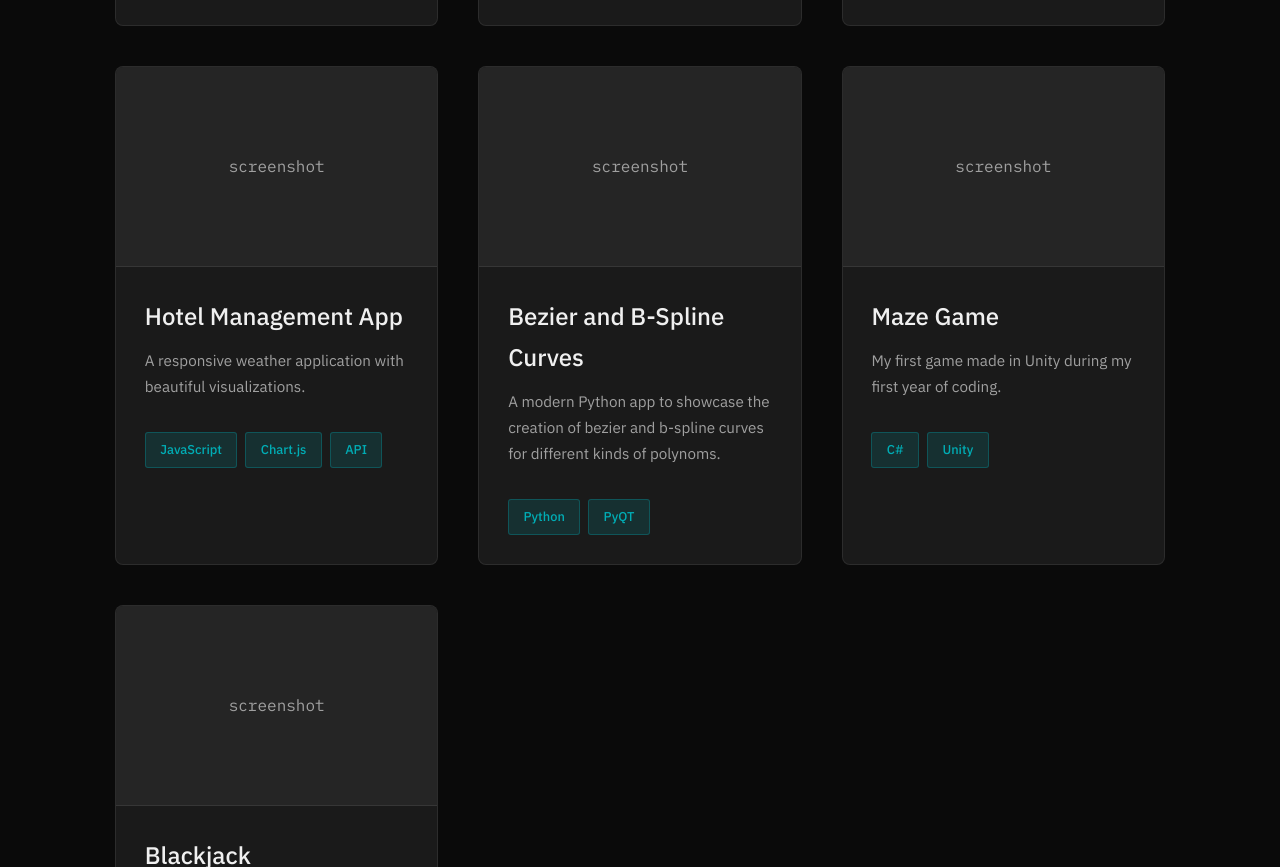
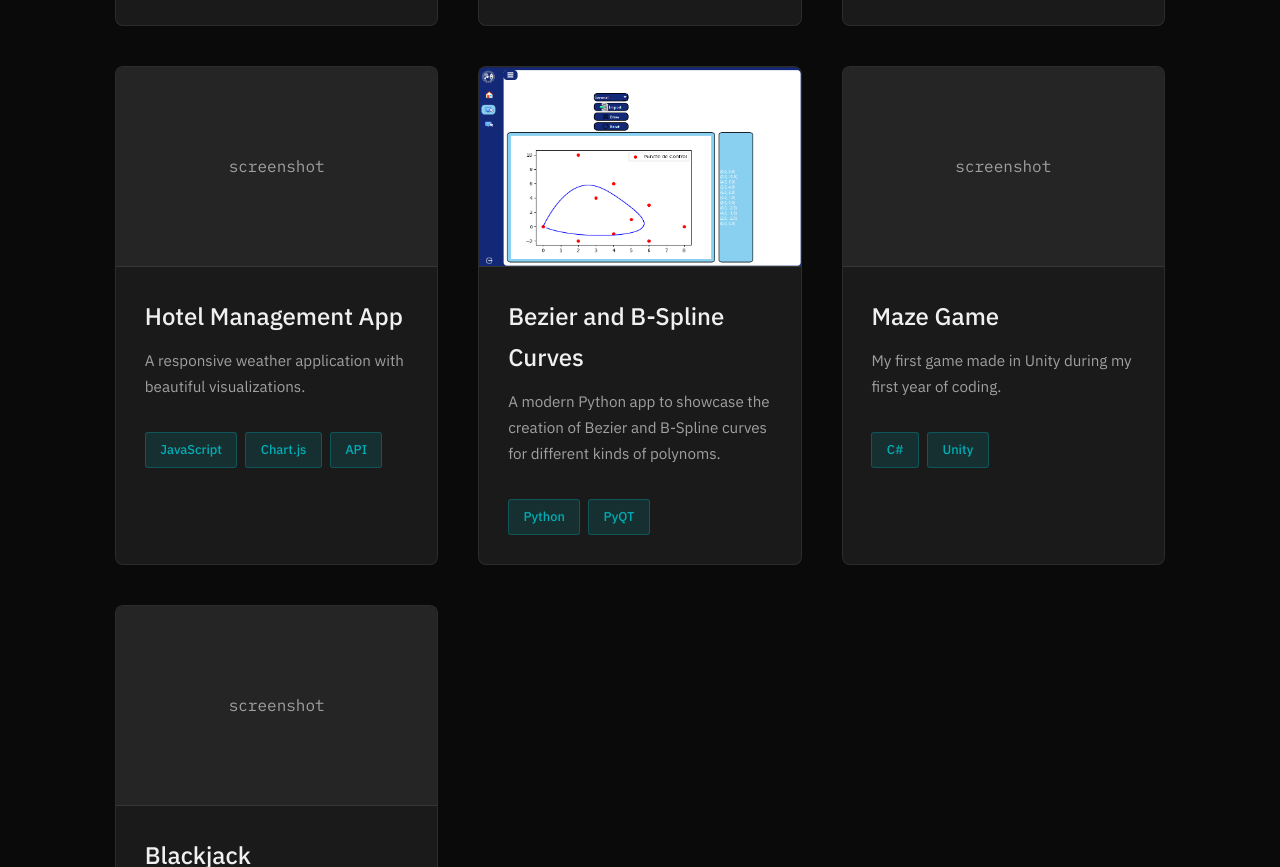
Before and after one commit to davidfilimon/website, a plain HTML site: page index.html in a window 1280 px wide. Shown: the part 2820-3687 px from the top of the page. Drawn offline with Linux system fonts and the light colour scheme.

Commit message:
added bezier and bspline

```diff
--- a/index.html
+++ b/index.html
@@ -167,10 +167,12 @@
 
                 <div class="project-card">
                     <a href="https://github.com/davidfilimon/python" style="text-decoration: none;">
-                    <div class="project-image">screenshot</div>
+                    <div class="project-image">
+                        <img src="poze/bezier_interface.png" alt="Face-Recognition Screenshot" style="width: 100%; height: 100%;"/>
+                    </div>
                     <div class="project-content">
                         <div class="project-title">Bezier and B-Spline Curves</div>
-                        <div class="project-description">A modern Python app to showcase the creation of bezier and b-spline curves for different kinds of polynoms.</div>
+                        <div class="project-description">A modern Python app to showcase the creation of Bezier and B-Spline curves for different kinds of polynoms.</div>
                         <div class="project-tech">
                             <span class="tech-tag">Python</span>
                             <span class="tech-tag">PyQT</span>
```
Also changed, not shown: poze/bezier_interface.png (added).
